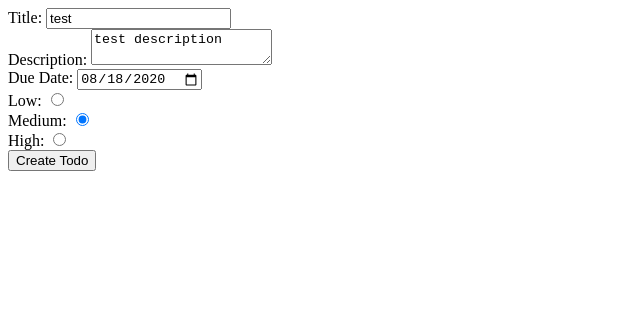
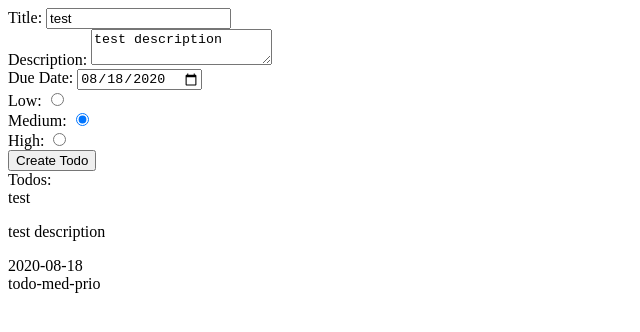
Before and after one commit to adam-older/todo-list, a website built with webpack: page dist/index.html in a window 1280 px wide. Both pictures are taken after a click on the button "Create Todo". Shown: the whole page, without its empty margins (0-640 px from the left). Built offline with nearby package versions, Linux system fonts and the light colour scheme.

Commit message:
added project constructor, added basic todo render

```diff
--- a/src/index.js
+++ b/src/index.js
@@ -1,11 +1,22 @@
 import eventsMediator from './events';
 import Todo from './todo';
+import Project from './project';
 
 const events = eventsMediator;
 
 const display = (function() {
 
-});
+    function renderActiveProjectTodos(activeProject) {
+        let todoContainer = document.querySelector('#todo-container');
+        activeProject.todoArray.forEach((todo) => {
+            let todoHtml = todo.renderTodo();
+            console.log(todoHtml);
+            todoContainer.appendChild(todoHtml);
+            // todoContainer.appendChild(todo.renderTodo());
+        })
+    }
+    events.on('renderActiveProjectTodos', renderActiveProjectTodos);
+})();
 
 // todo submit module
 const todoForm = (function() {
@@ -32,11 +43,20 @@ const todoForm = (function() {
 //     console.log(data);
 // })
 
+// ALL CRUD should go in controller?
+
 const controller = (function() {
+
+    var activeProject = new Project("Default");
+
 
     function createTodo(todoData) {
         let newTodo = Object.assign(new Todo, todoData);
         newTodo.printData();
+        activeProject.todoArray.push(newTodo);
+        console.log(activeProject.todoArray);
+        events.emit('renderActiveProjectTodos', activeProject);
     }
+
     events.on('SubmitTodo', createTodo)
 })();
--- /dev/null
+++ b/src/project.js
@@ -0,0 +1,23 @@
+function Project(name) {
+    this.name = name;
+    this.todoArray = [];
+}
+
+export default Project;
+
+// // CRUD for todos:
+// // create:
+// Project.prototype.pushTodo = function(todo) {
+//     this.todoArray.push(todo);
+// }
+
+// // read:
+// Project.prototype.printTodo = function() {
+//     console.log(this.todoArray);
+//     // todo
+// }
+
+// // update:
+// Project.prototype.updateTodo = function() {
+
+// }
--- a/src/todo.js
+++ b/src/todo.js
@@ -1,4 +1,4 @@
-function Todo(title, description, dueDate, priority) {
+export default function Todo(title, description, dueDate, priority) {
     this.title = title;
     this.desc = description;
     this.dueDate = dueDate;
@@ -9,4 +9,46 @@ Todo.prototype.printData = function() {
     console.log(this);
 }
 
-export default Todo;
+Todo.prototype.updateTodo = function(field, newValue) {
+    // update logic here
+    // either field update to newValue
+    // OR make fields edittable on page, then create new todo with new info and replace selected ID in project array
+}
+
+Todo.prototype.renderTodo = function() {
+    let newTodoDiv = document.createElement('div');
+    newTodoDiv.className = 'todo';
+    newTodoDiv.appendChild(createTitleTag(this.title));
+    newTodoDiv.appendChild(createDescriptionTag(this.desc));
+    newTodoDiv.appendChild(createDueDateTag(this.dueDate));
+    newTodoDiv.appendChild(createPriorityTag(this.priority));
+    return newTodoDiv;
+}
+
+function createTitleTag(title) {
+    let titleDiv = document.createElement('div');
+    titleDiv.innerText = title;
+    titleDiv.classtitle = 'todo-title'; // change later
+    return titleDiv;
+}
+
+function createDescriptionTag(description) {
+    let descTag = document.createElement('p');
+    descTag.innerText = description;
+    descTag.className = 'todo-desc';
+    return descTag;
+}
+
+function createDueDateTag(dueDate) {
+    let dueDateTag = document.createElement('div');
+    dueDateTag.innerText = dueDate;
+    dueDateTag.className = 'todo-duedate';
+    return dueDateTag;
+}
+
+function createPriorityTag(priority) {
+    let priorityTag = document.createElement('div');
+    priorityTag.innerText = priority;
+    priorityTag.className = 'todo-priority';
+    return priorityTag;
+}
```
Also changed, not shown: dist/index.html, dist/main.js.
